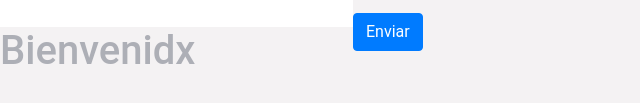
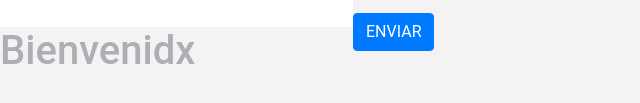
Before and after one commit to lore0223/CDMX007-social-network, a plain HTML site: page src/html/user-information.html in a window 1280 px wide. Shown: the part 487-590 px from the top of the page, 0-640 px from the left. Drawn offline with nearby package versions, Linux system fonts and the light colour scheme; files that its build step writes are made by us from their sources; files whose address does not match are found by name.

Commit message:
bajanado cambios de master, que son css más completo

```diff
--- a/src/html/user-information.html
+++ b/src/html/user-information.html
@@ -81,7 +81,7 @@
                     </div>
                 </div>
             </div> -->
-            <button class="btn btn-primary" type="submit">Enviar</button>
+            <button class="btn btn-primary" type="submit">ENVIAR</button>
         </form>
     </main>
     <script src="../javascript/firebase.js"> </script>
--- a/src/scss/style.scss
+++ b/src/scss/style.scss
@@ -152,4 +152,5 @@ body {
             height: 28px;
         }
     }
+
 }
```
